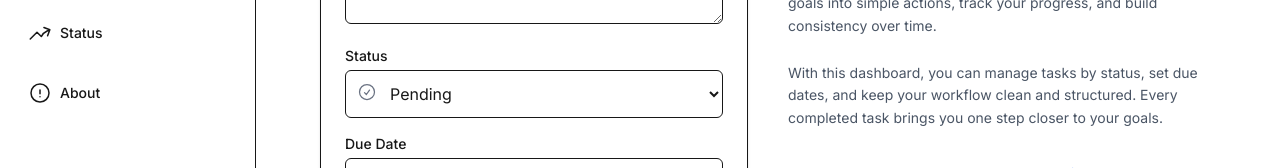
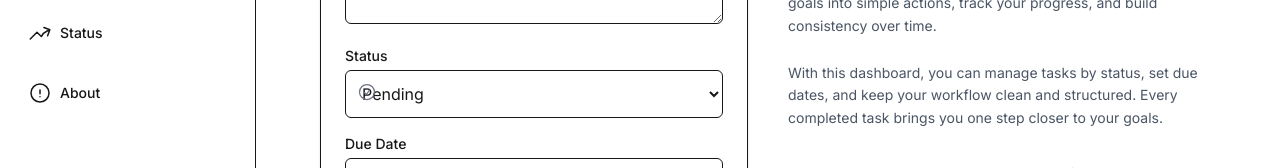
Before and after one commit to kentolyn-n/task-manager, a Next.js app: page /dashboard in a window 1280 px wide. Shown: the part 299-467 px from the top of the page. Built offline with nearby package versions, Linux system fonts and the light colour scheme.

Commit message:
Update sidebar

```diff
--- a/app/components/createtasks.tsx
+++ b/app/components/createtasks.tsx
@@ -77,7 +77,7 @@ export default function TaskForm() {
             onChange={(e) =>
               setStatus(e.target.value as "pending" | "done")
             }
-            className="w-full rounded-md border p-3 pl-10 text-sm sm:text-base outline-none focus:ring-2 focus:ring-blue-500"
+            className="w-full rounded-md border p-3 text-sm sm:text-base outline-none focus:ring-2 focus:ring-blue-500"
           >
             <option value="pending">Pending</option>
             <option value="done">Done</option>
@@ -86,7 +86,7 @@ export default function TaskForm() {
       </div>
 
       {/* Date */}
-      <div>
+      <div >
         <label className="mb-1 block text-sm font-medium">
           {status === "pending" ? "Due Date" : "Completed Date"}
         </label>
```
